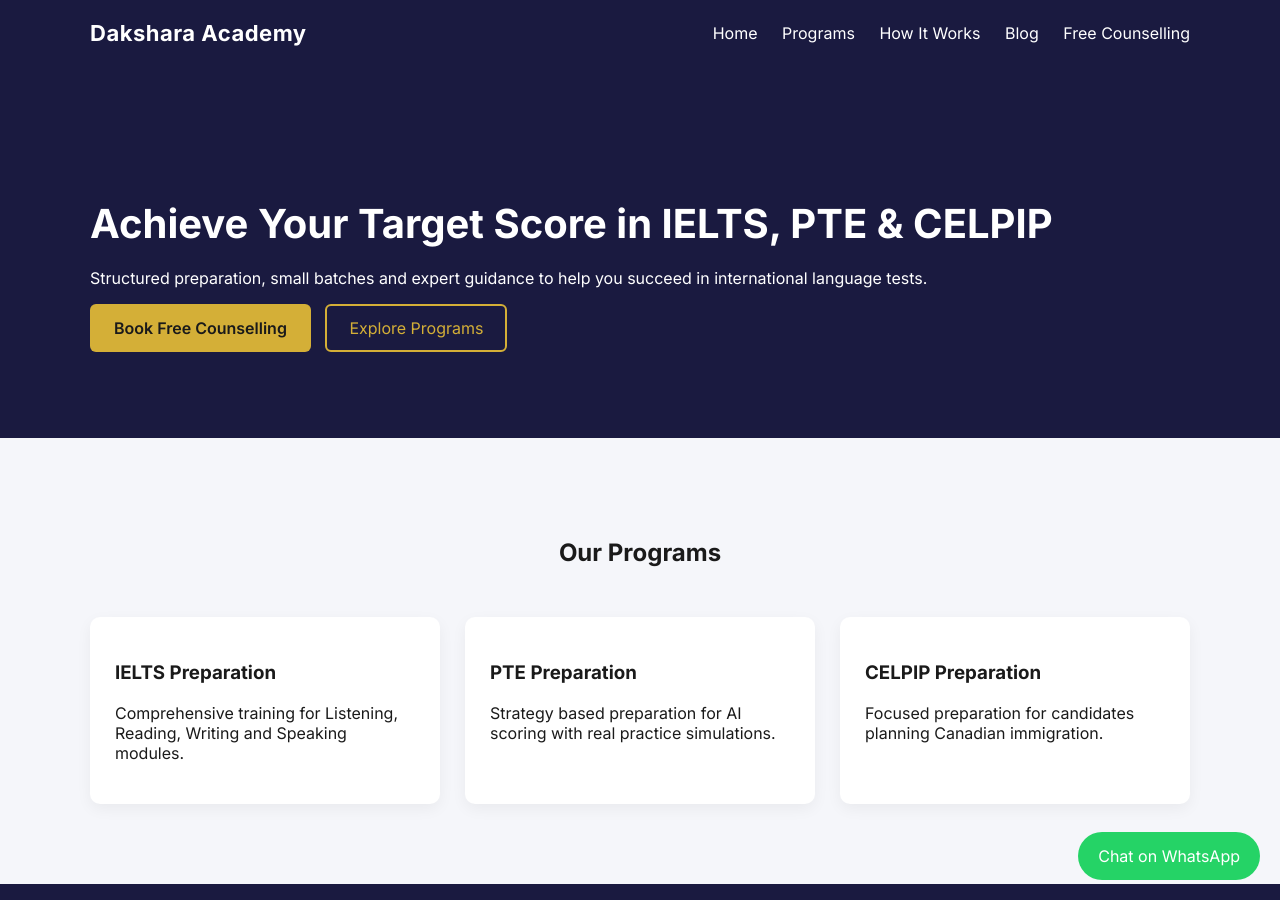
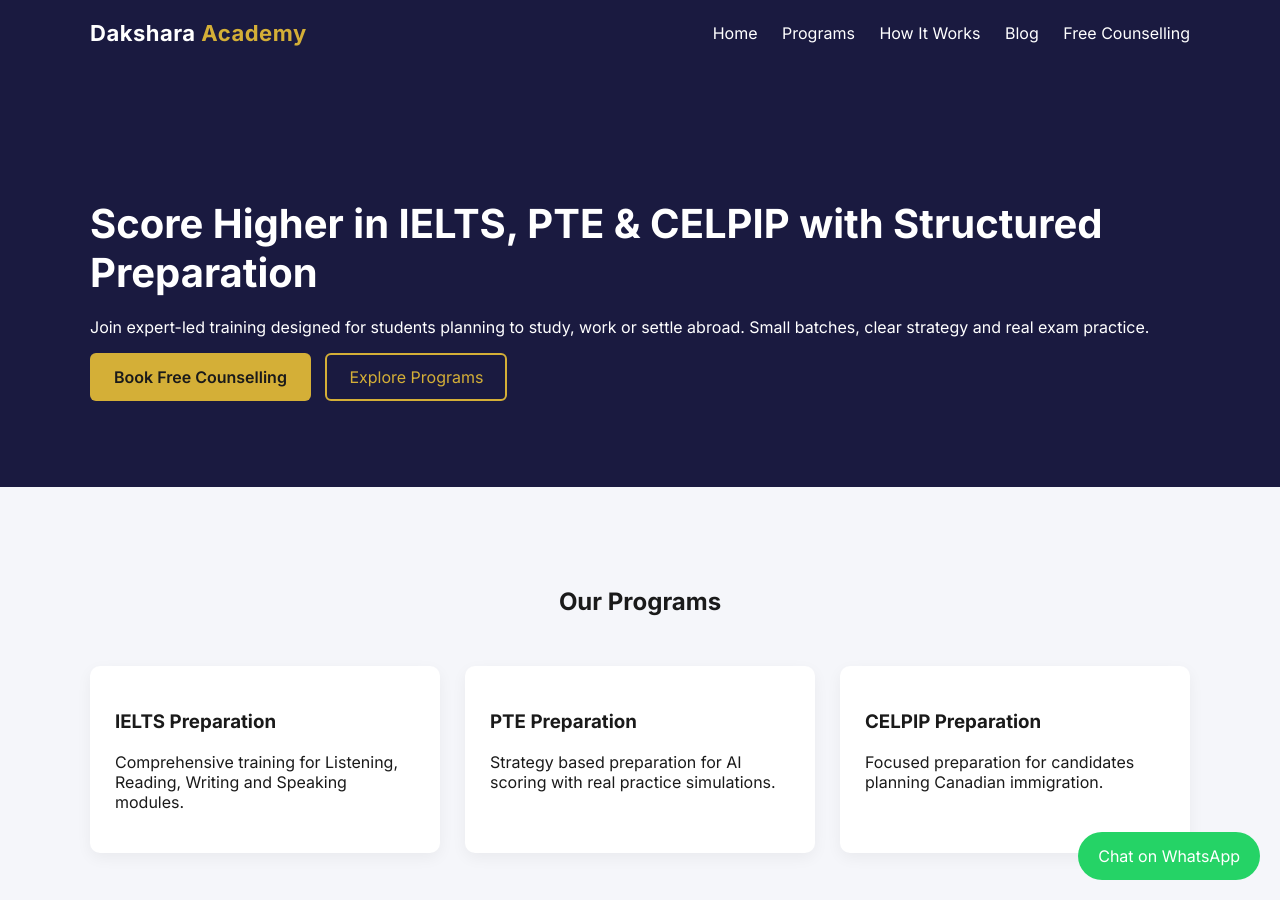
Before and after one commit to daksharaacademy/daksharaacademy.github.io, a Jekyll site: the page index.html, which Jekyll copies as it is, in a window 1280 px wide and 900 px high. Built offline with Jekyll 4.4.1, drawn with Linux system fonts in a browser that asks for light colours.

Commit message:
Update index.html

```diff
--- a/index.html
+++ b/index.html
@@ -20,7 +20,7 @@
 
 <div class="container nav">
 
-<div class="logo">Dakshara Academy</div>
+<div class="logo">Dakshara <span>Academy</span></div>
 
 <nav>
 <a href="/">Home</a>
@@ -40,11 +40,11 @@
 
 <div class="hero-text">
 
-<h1>Achieve Your Target Score in IELTS, PTE & CELPIP</h1>
+<h1>Score Higher in IELTS, PTE & CELPIP with Structured Preparation</h1>
 
 <p>
-Structured preparation, small batches and expert guidance
-to help you succeed in international language tests.
+Join expert-led training designed for students planning to study,
+work or settle abroad. Small batches, clear strategy and real exam practice.
 </p>
 
 <div class="hero-buttons">
```
